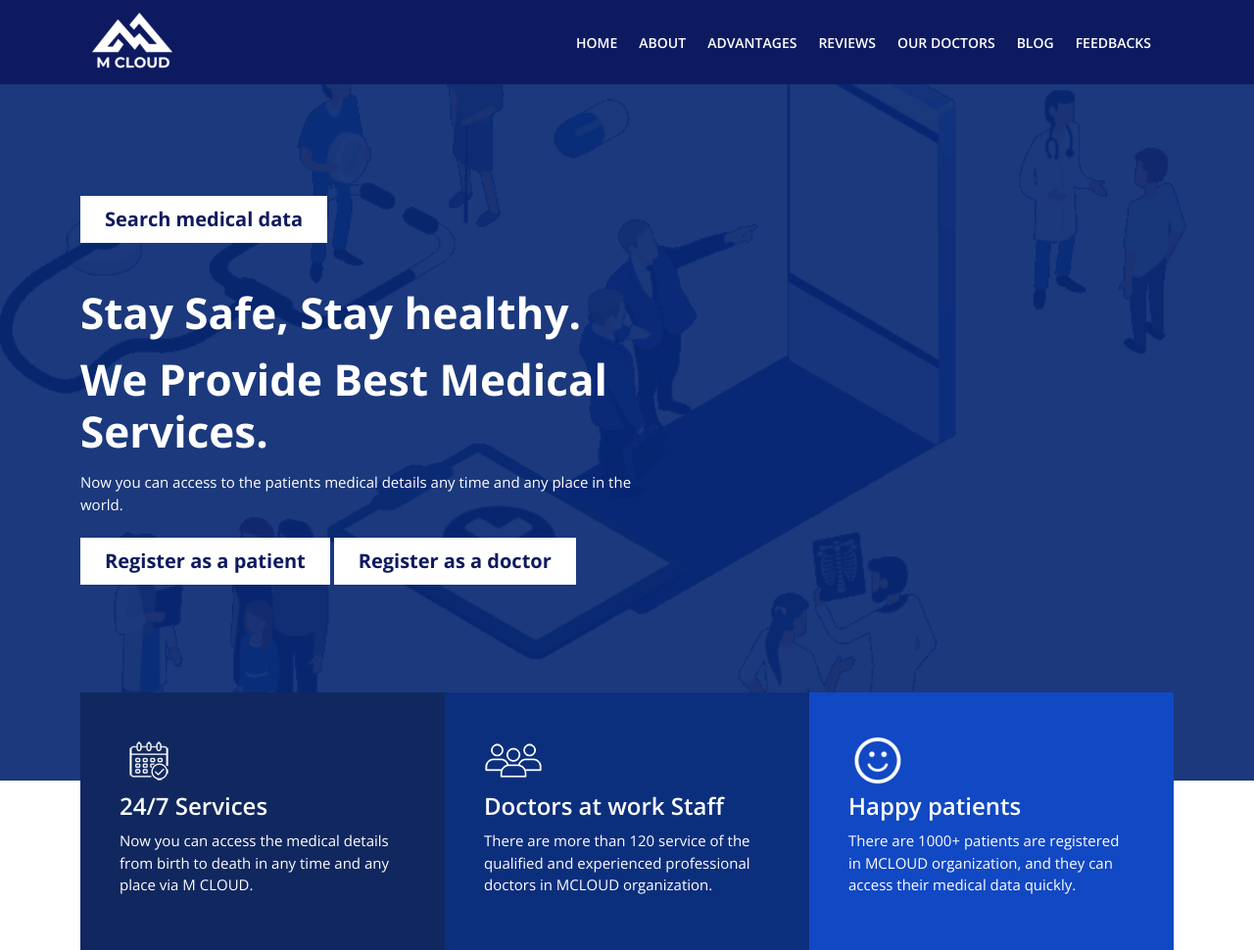
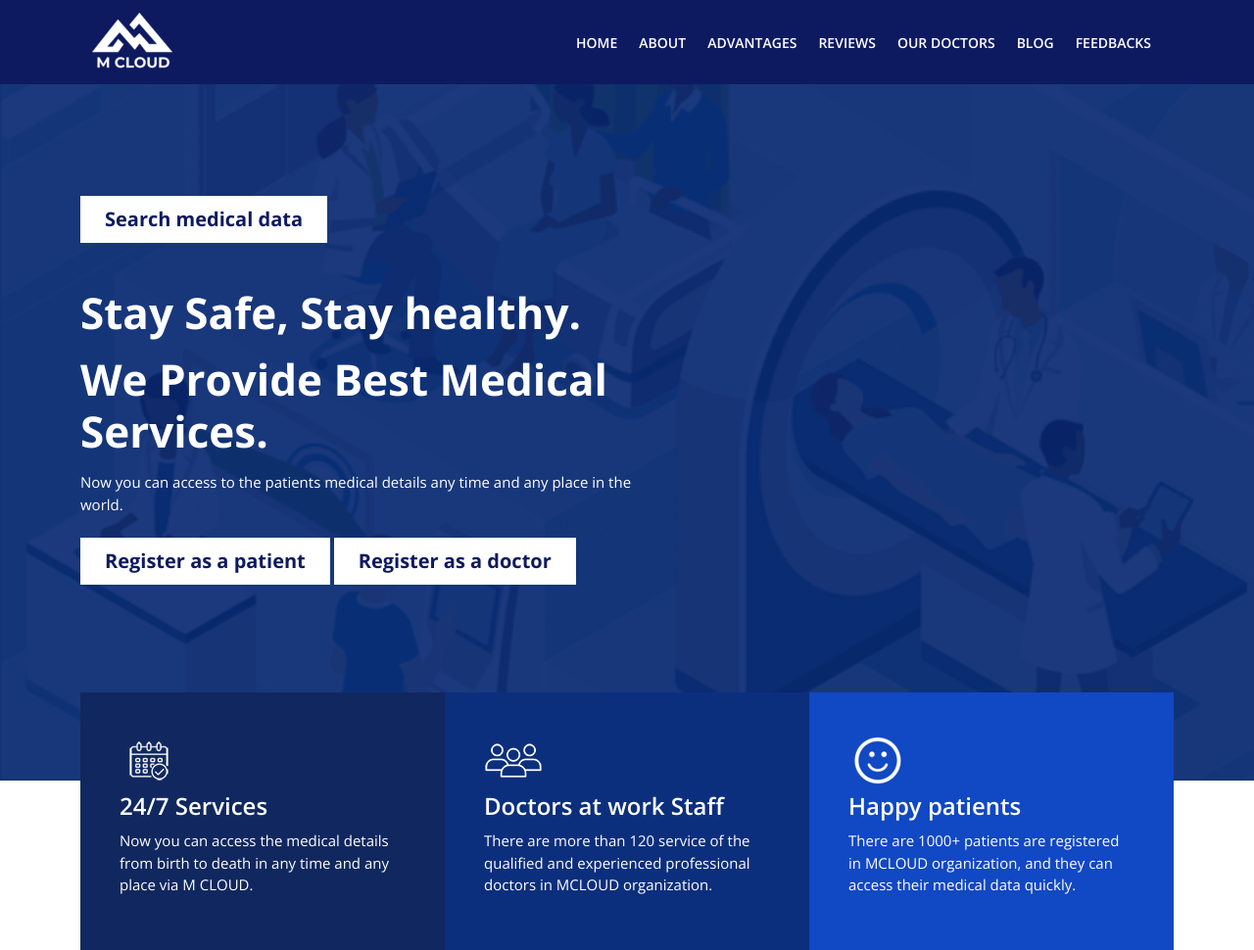
Before and after one commit to RuwiniShashipraba/mcloudwebsite, a PHP site: page / in a window 1280 px wide. Shown: the top 970 px of the page at 98% size. Run offline with PHP 8.4, Linux system fonts and the light colour scheme.

Commit message:
Update style.css

```diff
--- a/style.css
+++ b/style.css
@@ -75,7 +75,7 @@ header .navbar-expand-lg .navbar-nav .nav-link {
 /*Hero Banner*/
 
 .hero-banner{
-	background: url("../images/eHospital.gif") no-repeat;
+	background: url("../images/banner-bg.gif") no-repeat;
 	background-size: cover;
 	padding: 200px 0px;
 	min-height: 500px;
```
